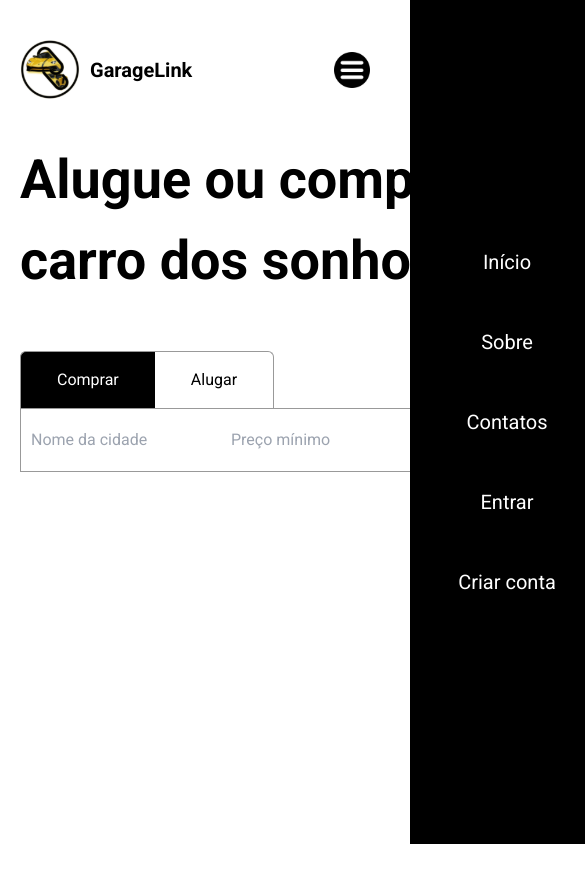
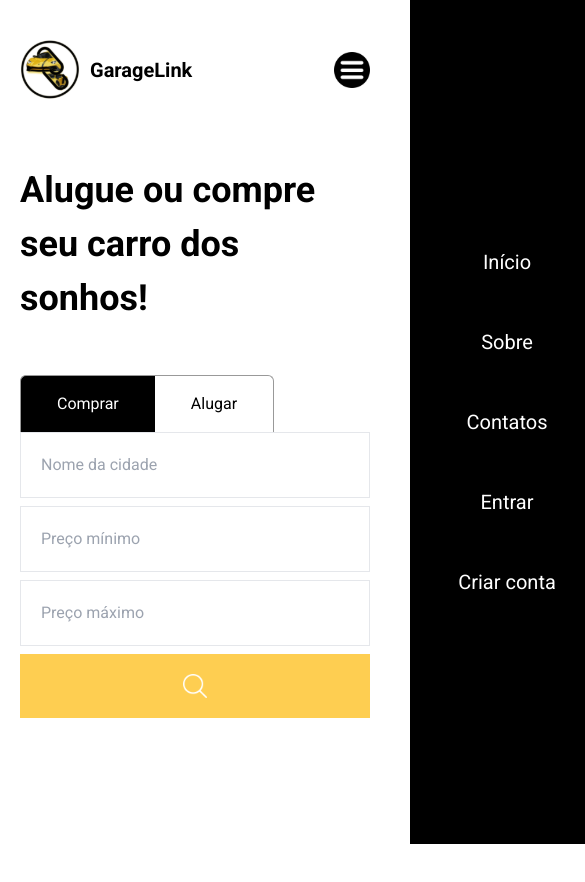
Before and after one commit to Diego-Sant/GarageLink, a React (Create React App) app: page / in a window 390 px wide. Shown: the top 882 px of the page, 585 px wide, since content can reach past the window. Built offline with nearby package versions, Linux system fonts and the light colour scheme.

Commit message:
search bar pt.2 + responsive

```diff
--- a/src/App.jsx
+++ b/src/App.jsx
@@ -13,7 +13,7 @@ function App() {
         <Navbar />
       </nav>
 
-      <div className="h-[calc(100vh-100px)]">
+      <div className="h-[calc(100vh-100px">
         <HomePage />
       </div>
 
--- a/src/components/Navbar.jsx
+++ b/src/components/Navbar.jsx
@@ -40,7 +40,7 @@ function Navbar() {
                 <div className="absolute bg-[#fcf5f3] rounded-[50%] z-0
                     hidden xl:block
                     xl:top-[-25%] xl:right-[-24%] xl:w-[1000px] xl:h-[1000px]
-                    2xl:top-[-25%] 2xl:right-[-17%] 2xl:w-[1100px] 2xl:h-[1100px]"
+                    2xl:top-[-25%] 2xl:right-[-300px] 2xl:w-[1100px] 2xl:h-[1100px]"
                 ></div>
             </div>
         </nav>
--- a/src/components/SearchBar.jsx
+++ b/src/components/SearchBar.jsx
@@ -22,19 +22,19 @@ function SearchBar() {
                     <button key={type} onClick={() => switchType(type)}
                         className={`py-[16px] px-[36px] border-[1px] border-[#999] border-b-0 cursor-pointer capitalize
                             first-of-type:rounded-tl-md first-of-type:border-r-0 last-of-type:rounded-tr-md last-of-type:border-l-0
-                            ${query.type  === type ? "bg-black text-white" : ""}`}>
+                            ${query.type  === type ? "bg-black hover:bg-black/90 text-white" : ""}`}>
                         {type}
                     </button>
                 ))}
 
             </div>
-            <form className="flex justify-between border-[1px] border-[#999] h-[64px]">
-                <input className="py-0 px-[10px] w-[200px]" type="text" name="local" placeholder="Nome da cidade" />
-                <input className="py-0 px-[10px] w-[200px]" type="number" name="precomin" placeholder="Preço mínimo" />
-                <input className="py-0 px-[10px] w-[200px]" type="number" name="precomax" placeholder="Preço máximo" />
+            <form className="flex flex-col gap-y-2 md:gap-y-0 md:flex-row justify-between md:border-[1px] md:border-[#999] h-[64px]">
+                <input className="border md:border-0 p-[20px] md:py-0 md:px-[5px] w-auto md:w-[215px] lg:w-[258px] xl:w-[185px] 2xl:w-[200px] xl:px-[10px]" type="text" name="local" placeholder="Nome da cidade" />
+                <input className="border md:border-0 p-[20px] md:py-0 md:px-[5px] w-auto md:w-[215px] lg:w-[258px] xl:w-[185px] 2xl:w-[200px] xl:px-[10px]" type="number" name="precomin" placeholder="Preço mínimo" />
+                <input className="border md:border-0 p-[20px] md:py-0 md:px-[5px] w-auto md:w-[215px] lg:w-[258px] xl:w-[185px] 2xl:w-[200px] xl:px-[10px]" type="number" name="precomax" placeholder="Preço máximo" />
 
-                <button className="bg-black w-[50px]">
-                    <img src="/search.svg" alt="Pesquisar" />
+                <button className="bg-[#fece51] hover:bg-[#fece51]/90 p-[20px] md:p-0 w-auto md:w-[65px] border-0 cursor-pointer xl:flex-1 flex justify-center items-center">
+                    <img className="transition duration-[0.4s] ease-in-out hover:scale-[1.1]" width={24} height={24} src="/search.svg" alt="Pesquisar" />
                 </button>
             </form>
         </div>
--- a/src/routes/homePage.jsx
+++ b/src/routes/homePage.jsx
@@ -3,17 +3,19 @@ import SearchBar from "../components/SearchBar";
 function HomePage() {
     return (
         <div className="flex h-[100%]">
-            <div className="flex flex-[3]">
-                <div className="pr-[100px] flex flex-col mt-10 xl:mt-0 xl:justify-center gap-[50px]">
+            <div className="flex flex-[3] justify-center items-center">
+                <div className="xl:pr-[100px] flex flex-col mt-[4rem] lg:mt-[6rem] xl:mt-[10rem] xl:justify-center gap-[50px]">
 
-                    <h1 className="font-bold text-[54px]">Alugue ou compre seu carro dos sonhos!</h1>
+                    <h1 className="font-bold text-[36px] md:text-[46px] xl:text-[54px]">Alugue ou compre seu carro dos sonhos!</h1>
 
                     <SearchBar />
 
                 </div>
             </div>
-            <div className="hidden relative xl:flex flex-[3] z-[100] items-center">
-                <img className="absolute right-[0] w-[110%] lg:top-[4rem] xl:top-10 object-cover" src="/background.svg" alt="Imagem de carros e cenários" />
+            <div className="relative hidden xl:flex flex-[3] z-[100] items-center">
+                <img className="absolute xl:right-0 xl:top-10 w-[110%]"
+                    src="/background.svg" alt="Imagem de carros e cenários"
+                />
             </div>
         </div>
     )
```
Also changed, not shown: 1 other file (tests, documents, lock files or other folders).
